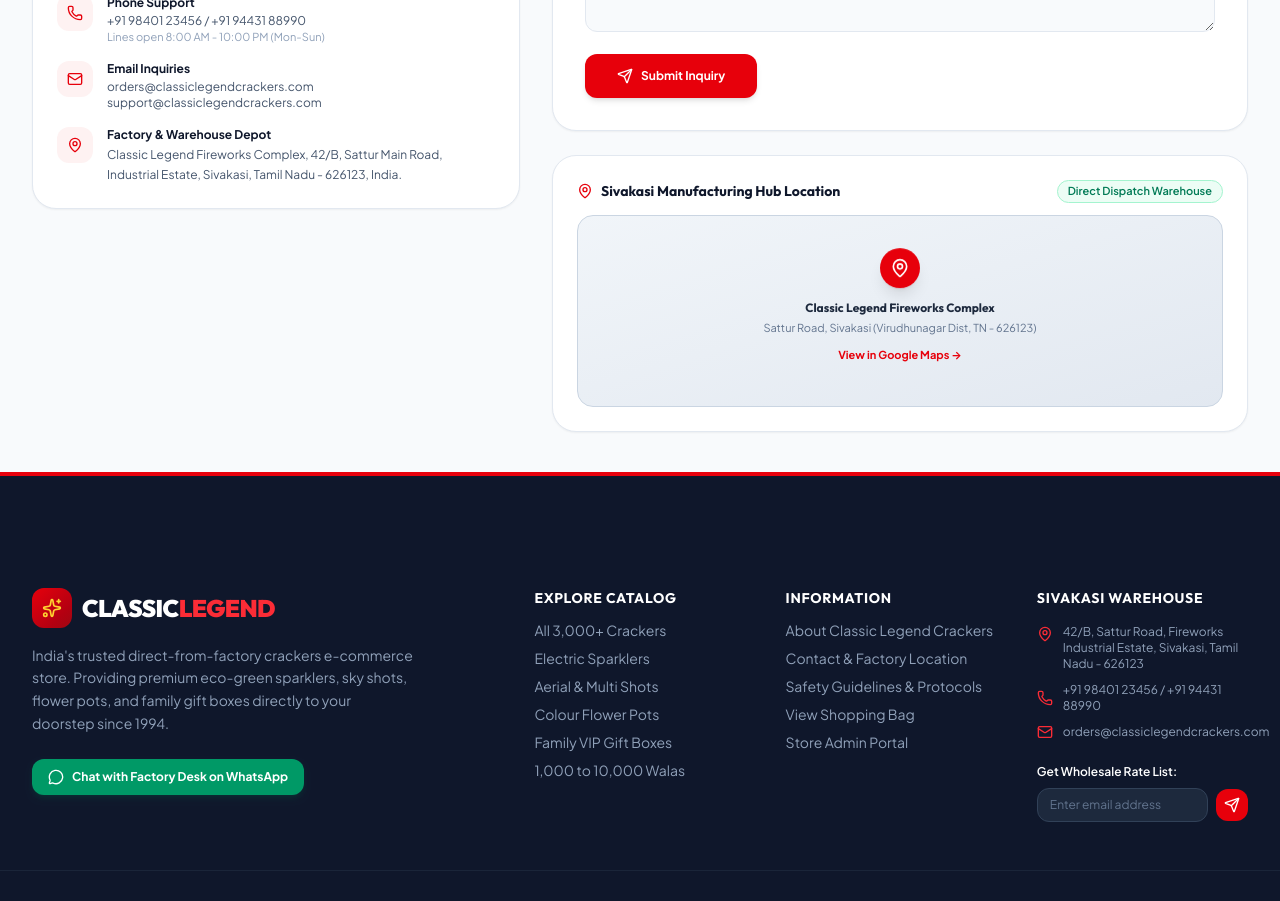
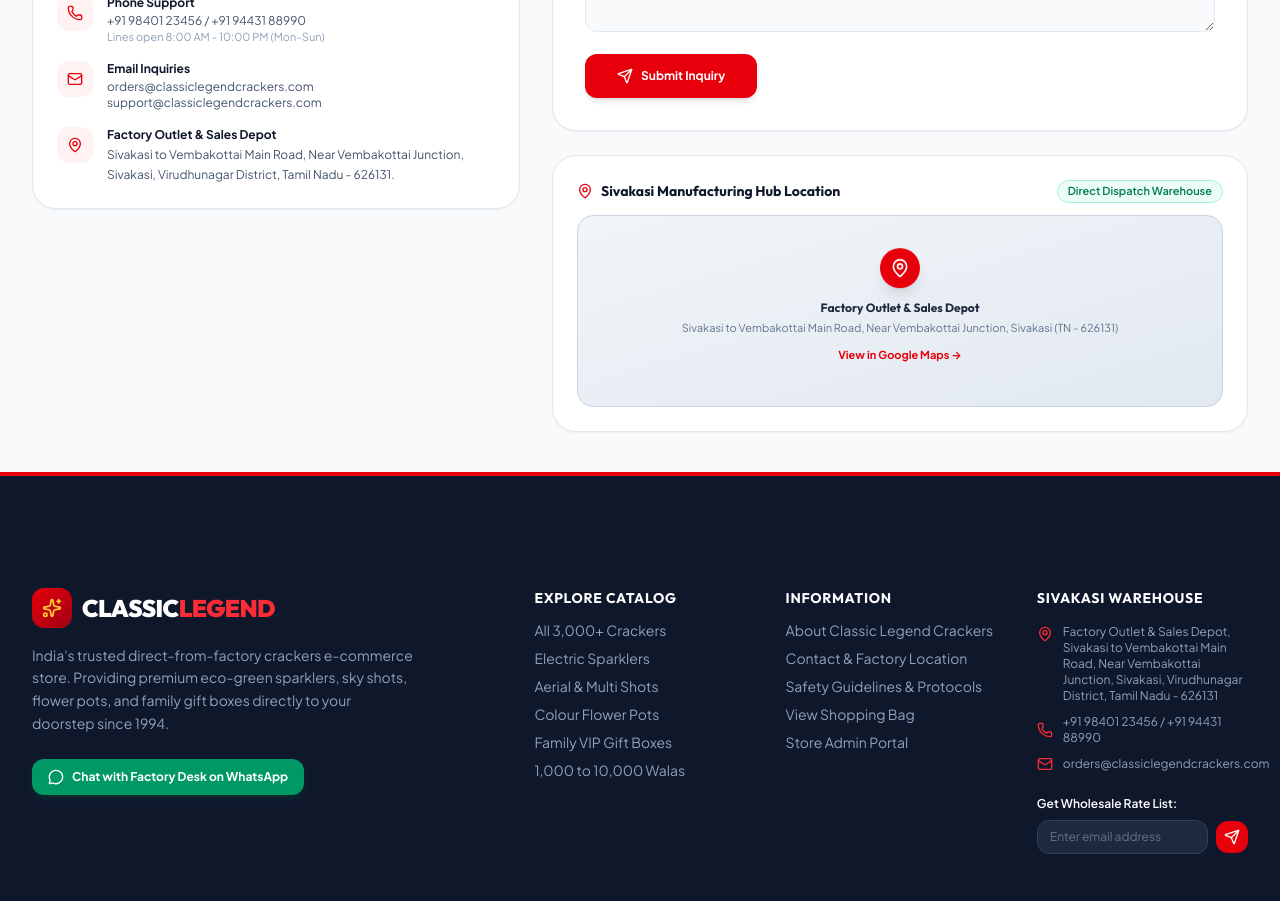
Before and after one commit to synctechn-labs/legend-crackes-frontend, a React (Vite) app: page /contact in a window 1280 px wide. Shown: the part 620-1521 px from the top of the page. Built offline with nearby package versions, Linux system fonts and the light colour scheme; no server answers.

Commit message:
update factory outlet address to Sivakasi to Vembakottai Main Road, Near Vembakottai Junction - 626131

```diff
--- a/src/components/common/Footer.jsx
+++ b/src/components/common/Footer.jsx
@@ -153,7 +153,7 @@ export const Footer = () => {
             <div className="space-y-2.5 text-xs text-slate-400">
               <div className="flex items-start gap-2.5">
                 <MapPin className="w-4 h-4 text-red-500 shrink-0 mt-0.5" />
-                <span>42/B, Sattur Road, Fireworks Industrial Estate, Sivakasi, Tamil Nadu - 626123</span>
+                <span>Factory Outlet & Sales Depot, Sivakasi to Vembakottai Main Road, Near Vembakottai Junction, Sivakasi, Virudhunagar District, Tamil Nadu - 626131</span>
               </div>
               <div className="flex items-center gap-2.5">
                 <Phone className="w-4 h-4 text-red-500 shrink-0" />
@@ -206,7 +206,7 @@ export const Footer = () => {
             href="https://synctechn.com"
             target="_blank"
             rel="noopener noreferrer"
-            className="font-extrabold text-amber-400 hover:text-amber-300 transition-colors underline underline-offset-4 decoration-amber-500/60 flex items-center gap-1 text-xs"
+            className="font-semibold text-amber-400 hover:text-amber-300 transition-colors underline underline-offset-4 decoration-amber-500/60 flex items-center gap-1 text-xs"
           >
             <span>synctechn.com</span>
             <ExternalLink className="w-3.5 h-3.5 text-amber-400" />
--- a/src/pages/Contact.jsx
+++ b/src/pages/Contact.jsx
@@ -132,9 +132,9 @@ export const Contact = () => {
                   <MapPin className="w-4 h-4" />
                 </div>
                 <div>
-                  <span className="font-bold text-slate-900 block">Factory & Warehouse Depot</span>
+                  <span className="font-bold text-slate-900 block">Factory Outlet & Sales Depot</span>
                   <p className="text-slate-600 mt-0.5 leading-relaxed">
-                    Classic Legend Fireworks Complex, 42/B, Sattur Main Road, Industrial Estate, Sivakasi, Tamil Nadu - 626123, India.
+                    Sivakasi to Vembakottai Main Road, Near Vembakottai Junction, Sivakasi, Virudhunagar District, Tamil Nadu - 626131.
                   </p>
                 </div>
               </div>
@@ -262,10 +262,10 @@ export const Contact = () => {
                 <div className="w-10 h-10 rounded-full bg-red-600 text-white flex items-center justify-center mx-auto shadow-lg animate-bounce">
                   <MapPin className="w-5 h-5" />
                 </div>
-                <h5 className="font-bold text-slate-800 text-xs">Classic Legend Fireworks Complex</h5>
-                <p className="text-[11px] text-slate-500">Sattur Road, Sivakasi (Virudhunagar Dist, TN - 626123)</p>
+                <h5 className="font-bold text-slate-800 text-xs">Factory Outlet & Sales Depot</h5>
+                <p className="text-[11px] text-slate-500">Sivakasi to Vembakottai Main Road, Near Vembakottai Junction, Sivakasi (TN - 626131)</p>
                 <a
-                  href="https://maps.google.com/?q=Sivakasi+Fireworks+Industrial+Estate"
+                  href="https://maps.google.com/?q=Vembakottai+Junction+Sivakasi"
                   target="_blank"
                   rel="noopener noreferrer"
                   className="inline-block text-[11px] font-bold text-red-600 hover:underline mt-1"
```
